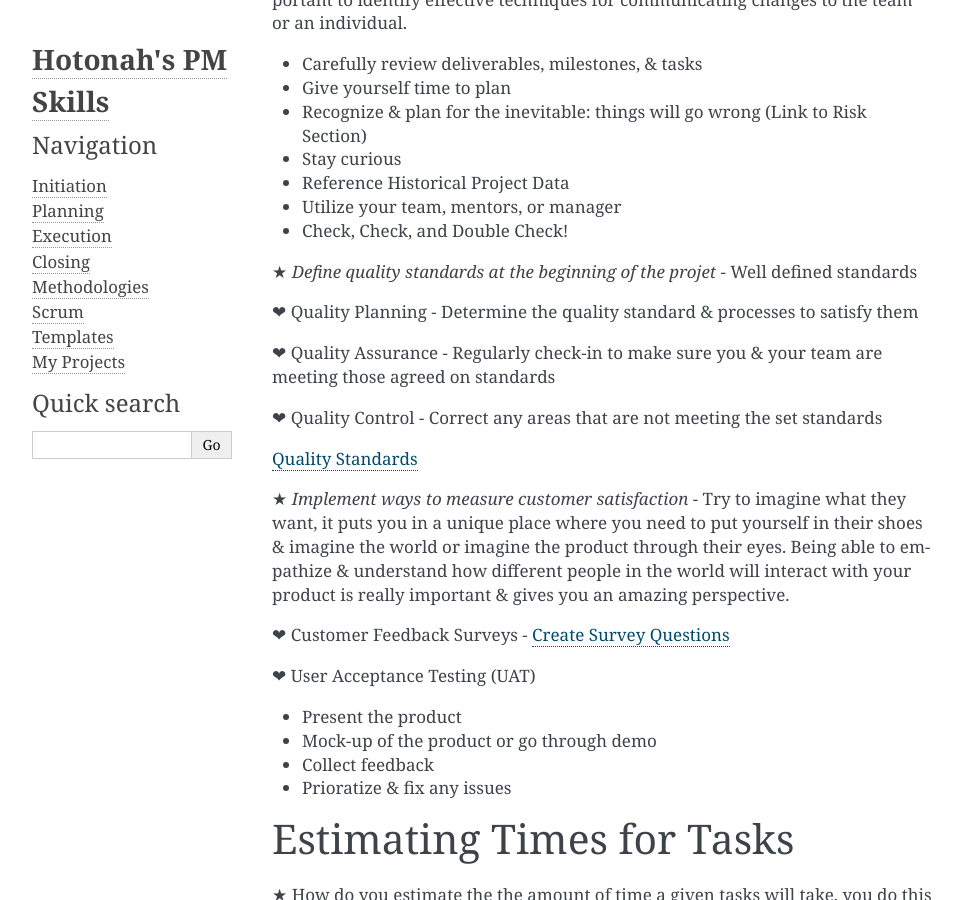
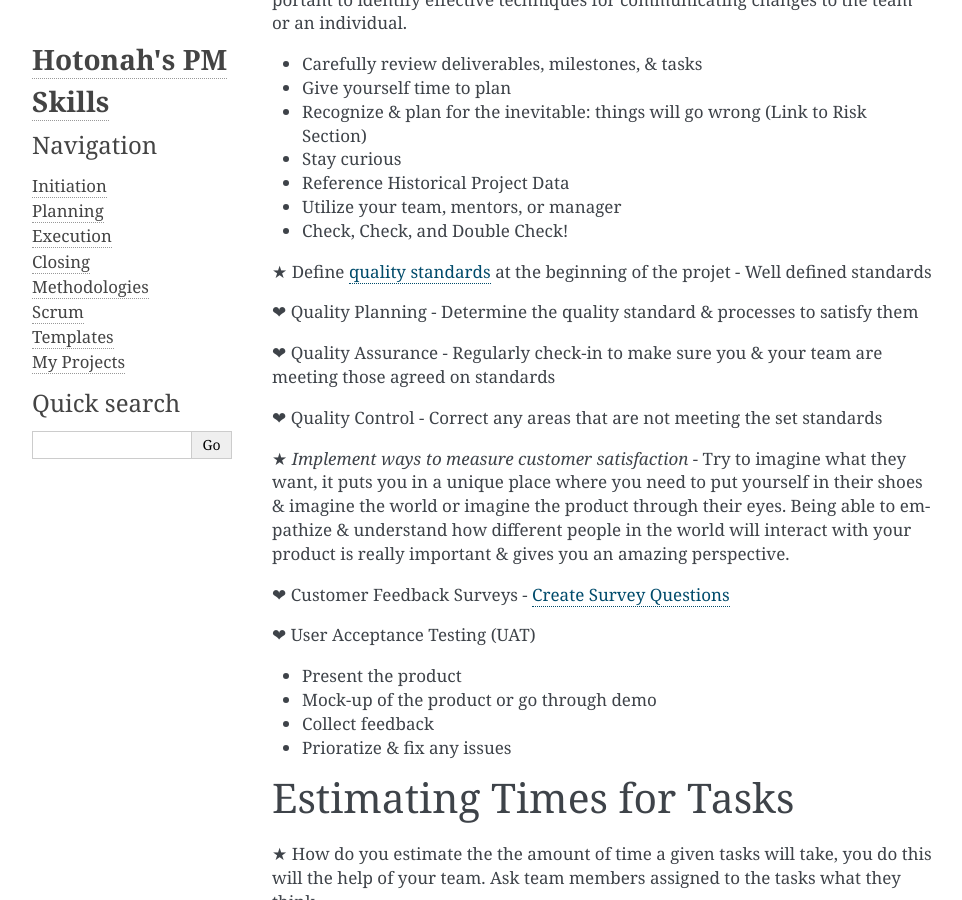
Before and after one commit to Hotonah/hotonah.github.io, a Sphinx documentation site: the page built from source/planning.txt, in a window 1280 px wide and 900 px high, scrolled down 3238 px. Shown: the whole window, without its empty margins (148-1110 px from the left). Built offline with Sphinx 7.4.7, drawn with Linux system fonts in a browser that asks for light colours; some of the changed text lies outside the part shown.

Commit message:
Update planning.txt

```diff
--- a/source/planning.txt
+++ b/source/planning.txt
@@ -82,15 +82,13 @@ Project Planning Best Practices
 * Utilize your team, mentors, or manager
 * Check, Check, and Double Check!
 
-★ `Define quality standards at the beginning of the projet` - Well defined standards
+★ Define `quality standards <https://docs.google.com/spreadsheets/d/1wU7yTjV3y20btJT6352QCBp5X42vFE6LzYlJOchT-kI/edit?usp=sharing&resourcekey=0-m0vPFB9zU_qHHHdNTXTIIg>`_ at the beginning of the projet - Well defined standards
 
 ❤ Quality Planning - Determine the quality standard & processes to satisfy them
 
 ❤ Quality Assurance - Regularly check-in to make sure you & your team are meeting those agreed on standards
 
 ❤ Quality Control - Correct any areas that are not meeting the set standards
-
-`Quality Standards <https://docs.google.com/spreadsheets/d/1wU7yTjV3y20btJT6352QCBp5X42vFE6LzYlJOchT-kI/edit?usp=sharing&resourcekey=0-m0vPFB9zU_qHHHdNTXTIIg>`_
 
 ★ `Implement ways to measure customer satisfaction` - Try to imagine what they want, it puts you in a unique place where you need to put yourself in their shoes & imagine the world or imagine the product through their eyes. Being able to empathize & understand how different people in the world will interact with your product is really important & gives you an amazing perspective.
 
@@ -131,13 +129,14 @@ Estimating Times for Tasks
 
 .. image:: media/cp2.PNG
 
-* `Critical Path Method for Beginners <https://www.workamajig.com/blog/critical-path-method>`_
-* `Critical Path Method: Project Management Essential <https://www.wrike.com/blog/critical-path-is-easy-as-123/>`_
-
 * List tasks, list dependencies, create network diagram (On CP in red, not on CP in blue), make estimates
 * Tasks that happen in parallel
 * Tasks that happen secuentially
 * Tasks with fixed start dates
+
+`Critical Path Method for Beginners <https://www.workamajig.com/blog/critical-path-method>`_
+
+`Critical Path Method: Project Management Essential <https://www.wrike.com/blog/critical-path-is-easy-as-123/>`_
 
 ★ `Types of Dependencies:`
 
```
